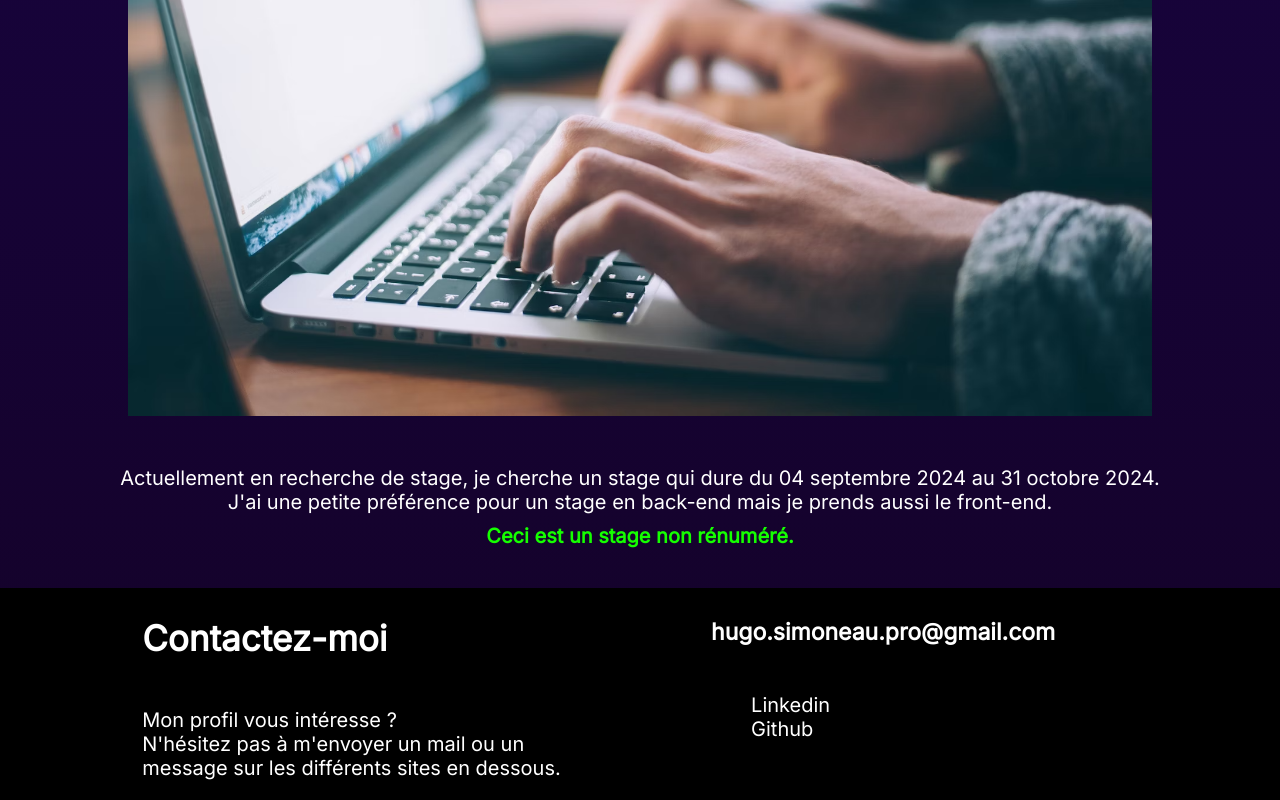
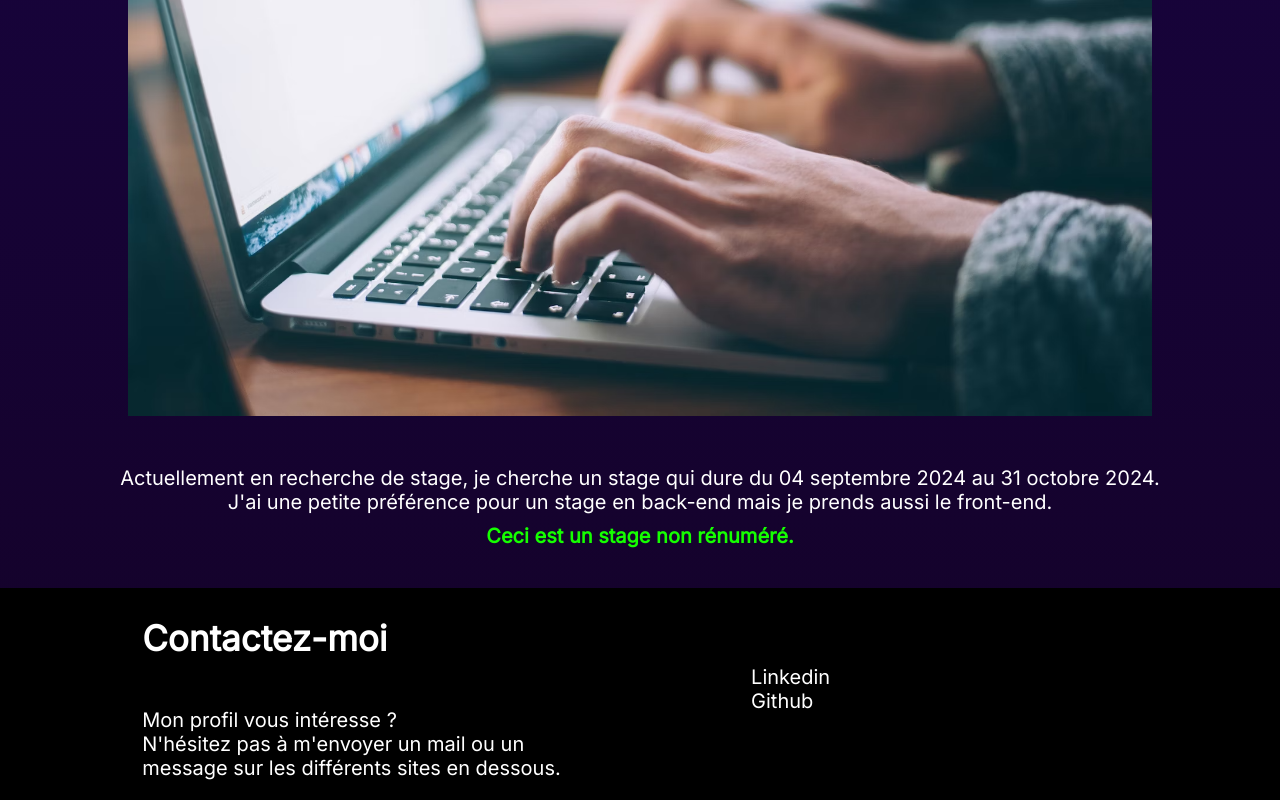
Before and after one commit to Hugimo-kun/Portfolio, a plain HTML site: page index.html in a window 1280 px wide. Shown: the part 2447-3247 px from the top of the page. Drawn offline with Linux system fonts and the light colour scheme; a script that the page names is missing.

Commit message:
suppression de l'adresse mail

```diff
--- a/index.html
+++ b/index.html
@@ -110,7 +110,7 @@
         </p>
       </section>
       <section id="RightFooter">
-        <h4>hugo.simoneau.pro@gmail.com</h4>
+        <h4></h4>
         <ul>
           <li>
             <a href="https://www.linkedin.com/in/hugo-simoneau-bb287b2a0/"
```
